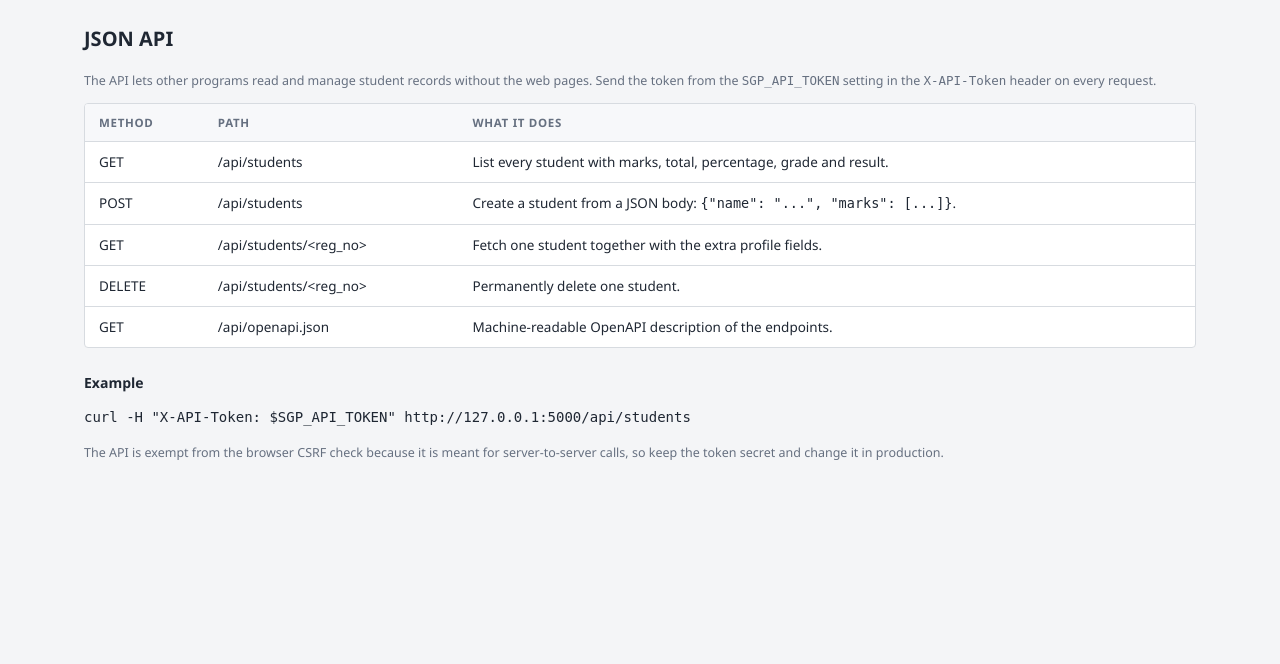
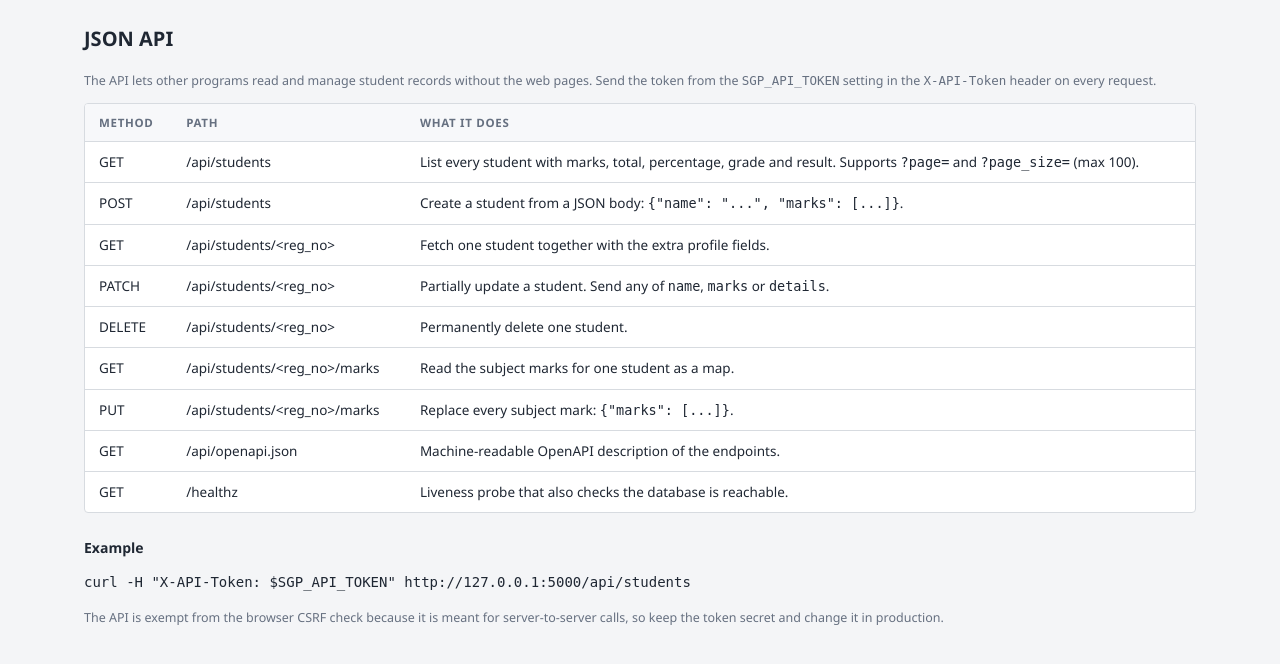
Before and after one commit to atharvabce-vit/Student-Grade-Portal, a Flask app: page /api in a window 1280 px wide. Shown: the part 51-715 px from the top of the page. Run offline with Flask 3, Linux system fonts and the light colour scheme.

Commit message:
Document the expanded API endpoints

```diff
--- a/templates/api.html
+++ b/templates/api.html
@@ -21,7 +21,8 @@
     <tr>
       <td>GET</td>
       <td>/api/students</td>
-      <td>List every student with marks, total, percentage, grade and result.</td>
+      <td>List every student with marks, total, percentage, grade and result. Supports
+        <code>?page=</code> and <code>?page_size=</code> (max 100).</td>
     </tr>
     <tr>
       <td>POST</td>
@@ -34,14 +35,35 @@
       <td>Fetch one student together with the extra profile fields.</td>
     </tr>
     <tr>
+      <td>PATCH</td>
+      <td>/api/students/&lt;reg_no&gt;</td>
+      <td>Partially update a student. Send any of <code>name</code>, <code>marks</code> or
+        <code>details</code>.</td>
+    </tr>
+    <tr>
       <td>DELETE</td>
       <td>/api/students/&lt;reg_no&gt;</td>
       <td>Permanently delete one student.</td>
     </tr>
     <tr>
       <td>GET</td>
+      <td>/api/students/&lt;reg_no&gt;/marks</td>
+      <td>Read the subject marks for one student as a map.</td>
+    </tr>
+    <tr>
+      <td>PUT</td>
+      <td>/api/students/&lt;reg_no&gt;/marks</td>
+      <td>Replace every subject mark: <code>{"marks": [...]}</code>.</td>
+    </tr>
+    <tr>
+      <td>GET</td>
       <td>/api/openapi.json</td>
       <td>Machine-readable OpenAPI description of the endpoints.</td>
+    </tr>
+    <tr>
+      <td>GET</td>
+      <td>/healthz</td>
+      <td>Liveness probe that also checks the database is reachable.</td>
     </tr>
   </tbody>
 </table>
```
